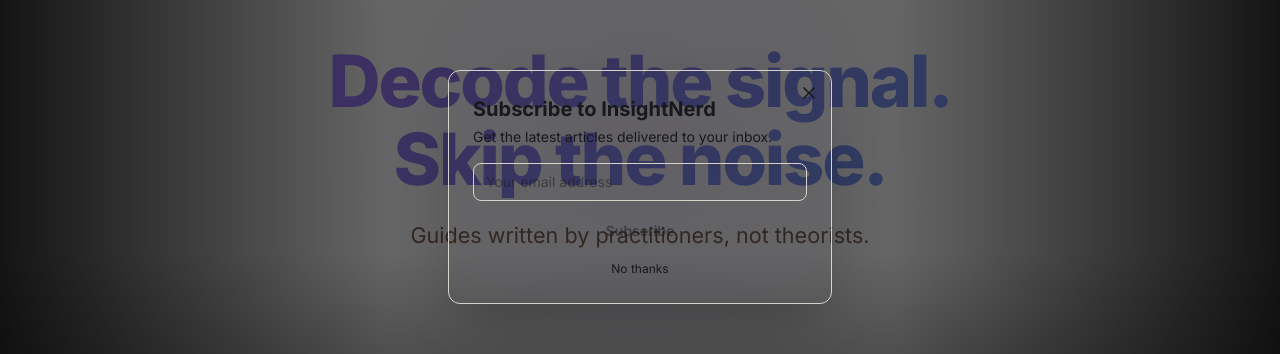
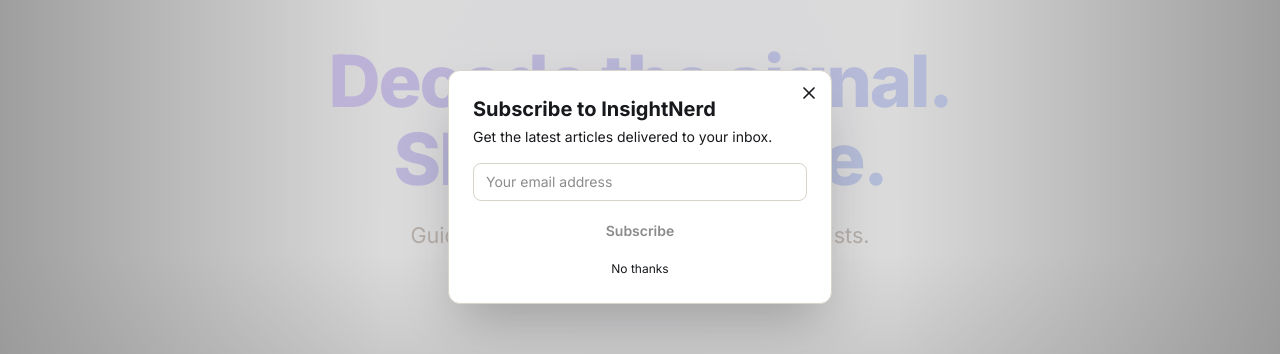
Before and after one commit to Insightnerd/insightnerd-nextjs, a Next.js app: page / in a window 1280 px wide. Shown: the part 213-567 px from the top of the page. Built offline with nearby package versions, Linux system fonts and the light colour scheme.

Commit message:
fix modal backdrop opacity and card bg solid

```diff
--- a/src/components/SubscribeModal.tsx
+++ b/src/components/SubscribeModal.tsx
@@ -35,8 +35,8 @@
 
   return (
     <div className="fixed inset-0 z-[100] flex items-center justify-center p-4">
-      <div className="fixed inset-0 bg-black/60" onClick={close} />
-      <div className="relative bg-background border border-border rounded-xl p-6 w-full max-w-sm shadow-2xl animate-fade-in">
+      <div className="fixed inset-0 bg-[#cccccc]/70 dark:bg-black/70" onClick={close} />
+      <div className="relative bg-white dark:bg-neutral-950 border border-border rounded-xl p-6 w-full max-w-sm shadow-2xl animate-fade-in">
         <button
           onClick={close}
           className="absolute top-3 right-3 text-muted-foreground hover:text-foreground transition-colors"
```
